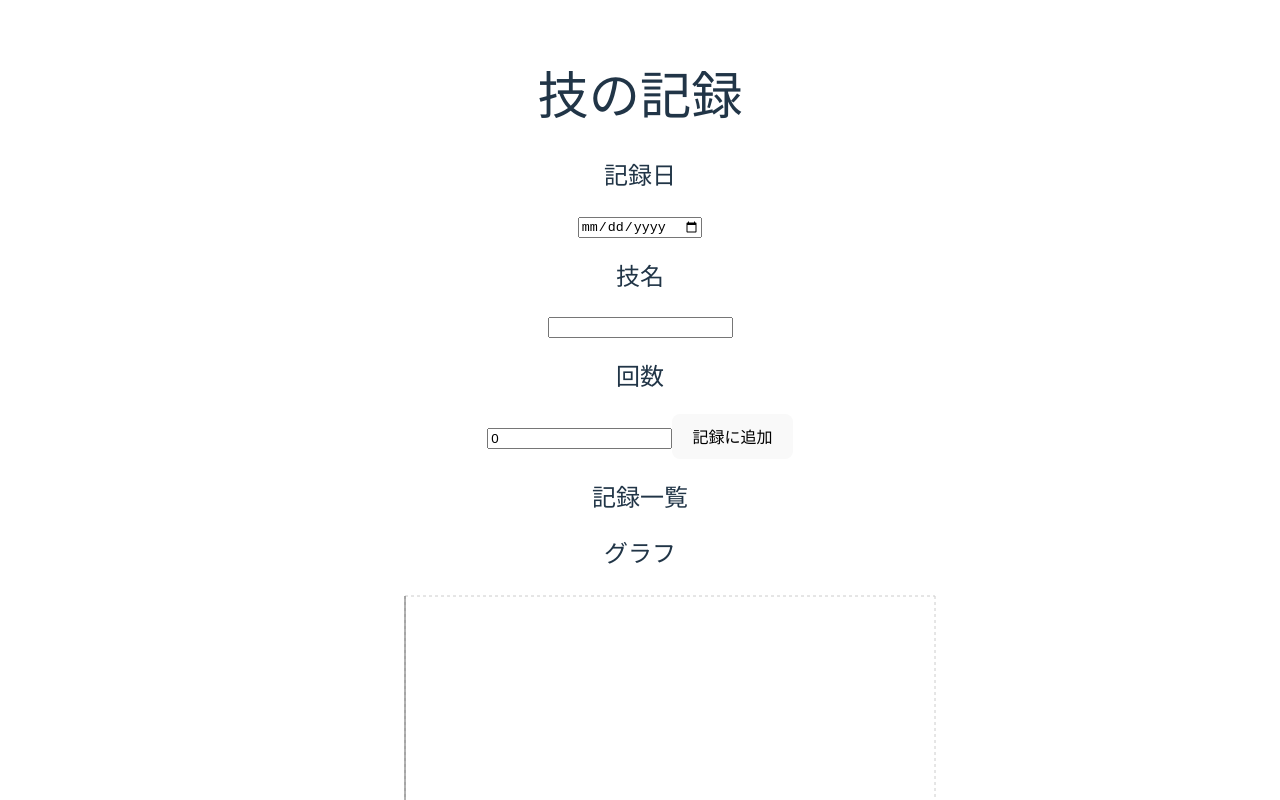
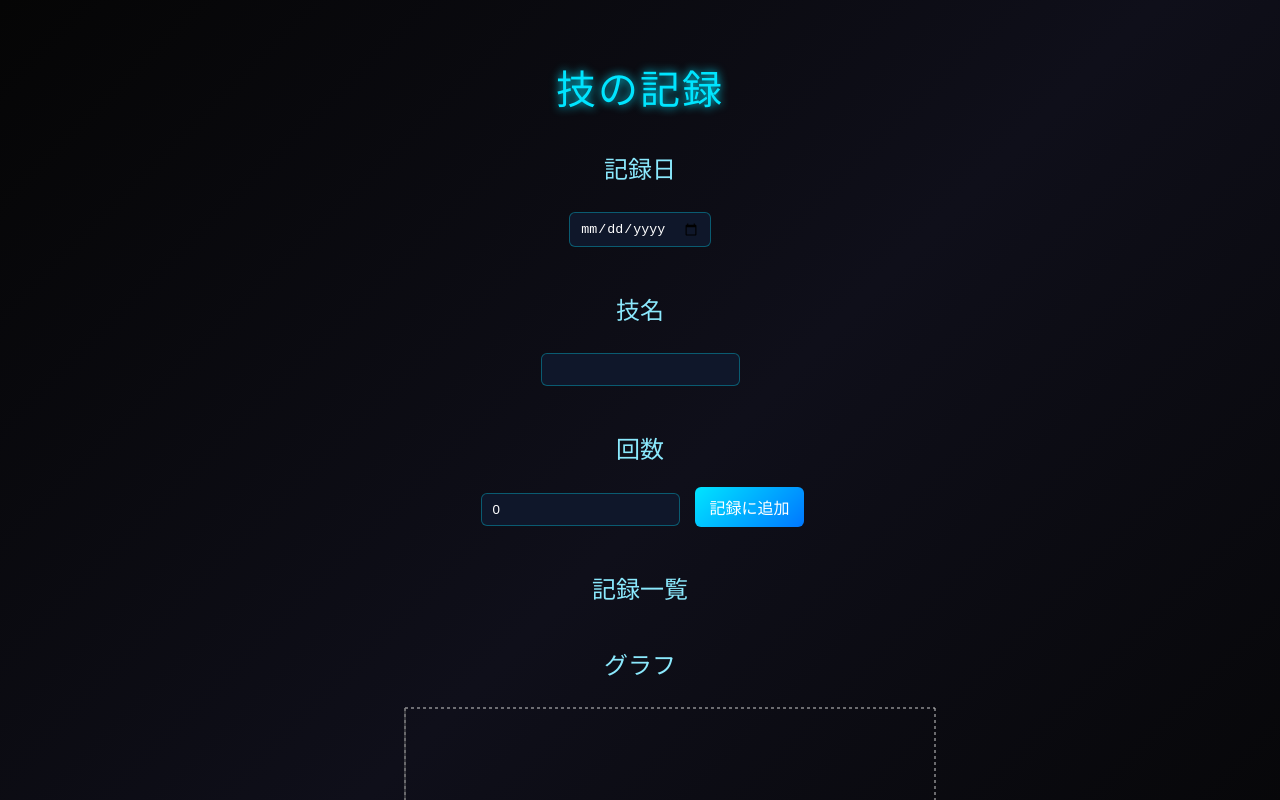
Before and after one commit to kdaito213/Ascendary-react, a React (Vite) app: page / in a window 1280 px wide. Shown: the top 800 px of the page. Built offline with nearby package versions, Linux system fonts and the light colour scheme.

Commit message:
fix: App.css

```diff
--- a/src/App.css
+++ b/src/App.css
@@ -1,47 +1,125 @@
-#root {
-  max-width: 1280px;
-  margin: 0 auto;
-  padding: 2rem;
-  text-align: center;
+/* 全体背景 */
+body{
+  margin:0;
+  background: linear-gradient(135deg,#050505,#0f0f1a,#050505);
+  color:#e6e6e6;
+  font-family: "Segoe UI", "Helvetica Neue", sans-serif;
 }
 
-.logo {
-  height: 6em;
-  padding: 1.5em;
-  will-change: filter;
-  transition: filter 300ms;
-}
-.logo:hover {
-  filter: drop-shadow(0 0 2em #646cffaa);
-}
-.logo.react:hover {
-  filter: drop-shadow(0 0 2em #61dafbaa);
+/* アプリ全体 */
+#root{
+  max-width:1200px;
+  margin:0 auto;
+  padding:40px;
+  text-align:center;
 }
 
-/* 右側に半角スペース */
-.mgr-10{
-  margin-right: 10px;
+/* 見出し */
+h1{
+  font-size:2.5rem;
+  letter-spacing:2px;
+  color:#00e5ff;
+  text-shadow:0 0 10px #00e5ff;
 }
 
-@keyframes logo-spin {
-  from {
-    transform: rotate(0deg);
+h2{
+  margin-top:40px;
+  color:#8be9fd;
+}
+
+h3{
+  margin-top:25px;
+  color:#50fa7b;
+}
+
+/* 入力欄 */
+input{
+  background:#0f172a;
+  border:1px solid #00e5ff55;
+  color:white;
+  padding:8px 10px;
+  margin:5px;
+  border-radius:6px;
+  transition:0.2s;
+}
+
+input:focus{
+  outline:none;
+  border:1px solid #00e5ff;
+  box-shadow:0 0 10px #00e5ff66;
+}
+
+/* ボタン */
+button{
+  background:linear-gradient(135deg,#00e5ff,#0077ff);
+  border:none;
+  color:white;
+  padding:8px 14px;
+  margin-left:10px;
+  border-radius:6px;
+  cursor:pointer;
+  font-weight:bold;
+  transition:0.2s;
+}
+
+button:hover{
+  transform:translateY(-2px);
+  box-shadow:0 0 10px #00e5ff;
+}
+
+/* 削除ボタンだけ赤系 */
+button:nth-of-type(2){
+  background:linear-gradient(135deg,#ff3b3b,#ff0066);
+}
+
+/* 記録リスト */
+div{
+  margin-top:6px;
+}
+
+/* カードっぽい表示 */
+.card{
+  background:#0a0a12;
+  border:1px solid #00e5ff33;
+  border-radius:10px;
+  padding:20px;
+  margin-top:20px;
+  box-shadow:0 0 20px #00e5ff22;
+}
+
+/* 右余白 */
+.mgr-10{
+  margin-right:10px;
+}
+
+/* ロゴ */
+.logo{
+  height:6em;
+  padding:1.5em;
+  transition:filter 300ms;
+}
+
+.logo:hover{
+  filter:drop-shadow(0 0 2em #00e5ff);
+}
+
+/* アニメーション */
+@keyframes logo-spin{
+  from{
+    transform:rotate(0deg);
   }
-  to {
-    transform: rotate(360deg);
+  to{
+    transform:rotate(360deg);
   }
 }
 
-@media (prefers-reduced-motion: no-preference) {
-  a:nth-of-type(2) .logo {
-    animation: logo-spin infinite 20s linear;
+@media (prefers-reduced-motion: no-preference){
+  a:nth-of-type(2) .logo{
+    animation:logo-spin infinite 20s linear;
   }
 }
 
-.card {
-  padding: 2em;
+/* 補助文字 */
+.read-the-docs{
+  color:#666;
 }
-
-.read-the-docs {
-  color: #888;
-}
```
